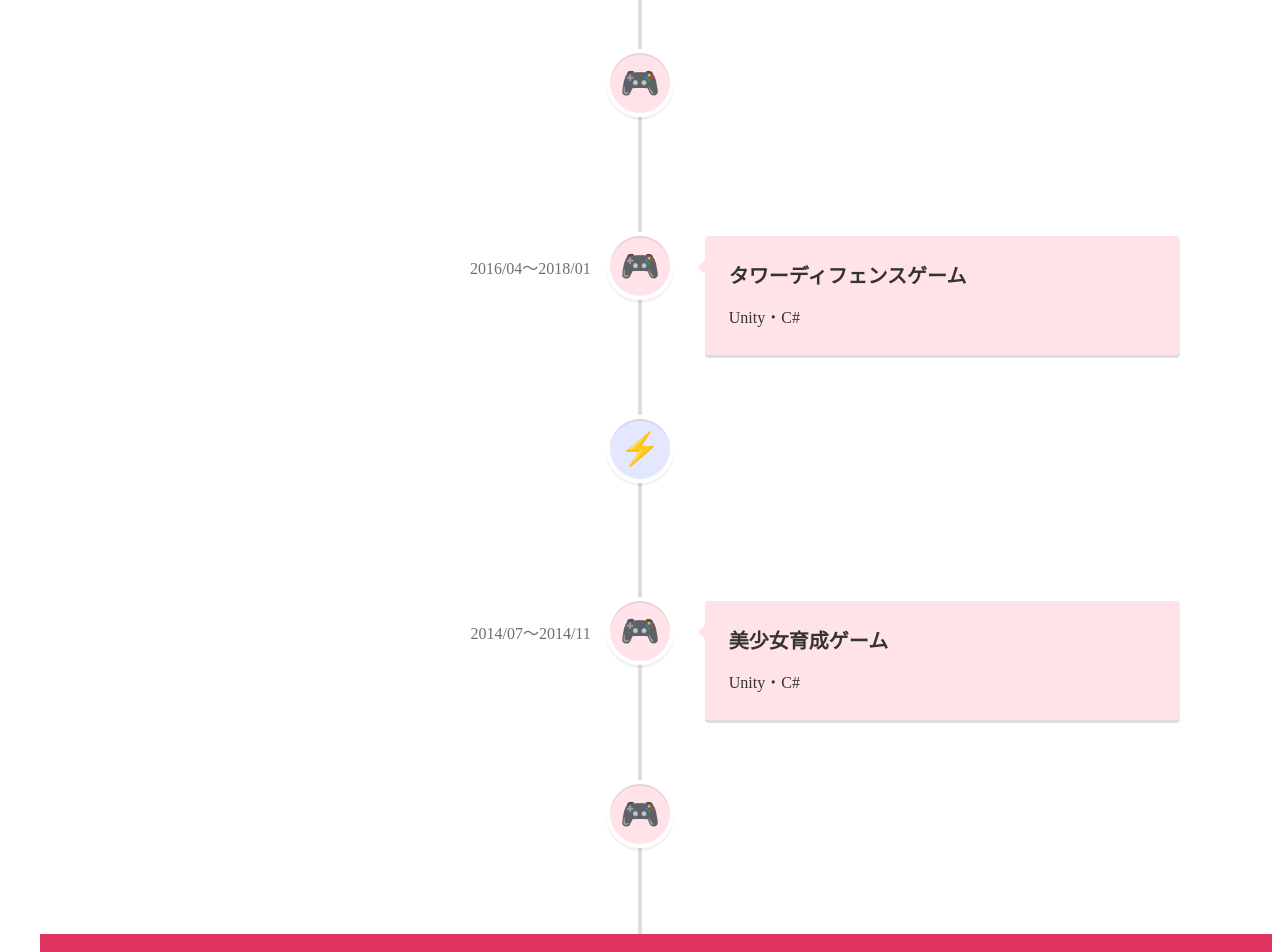
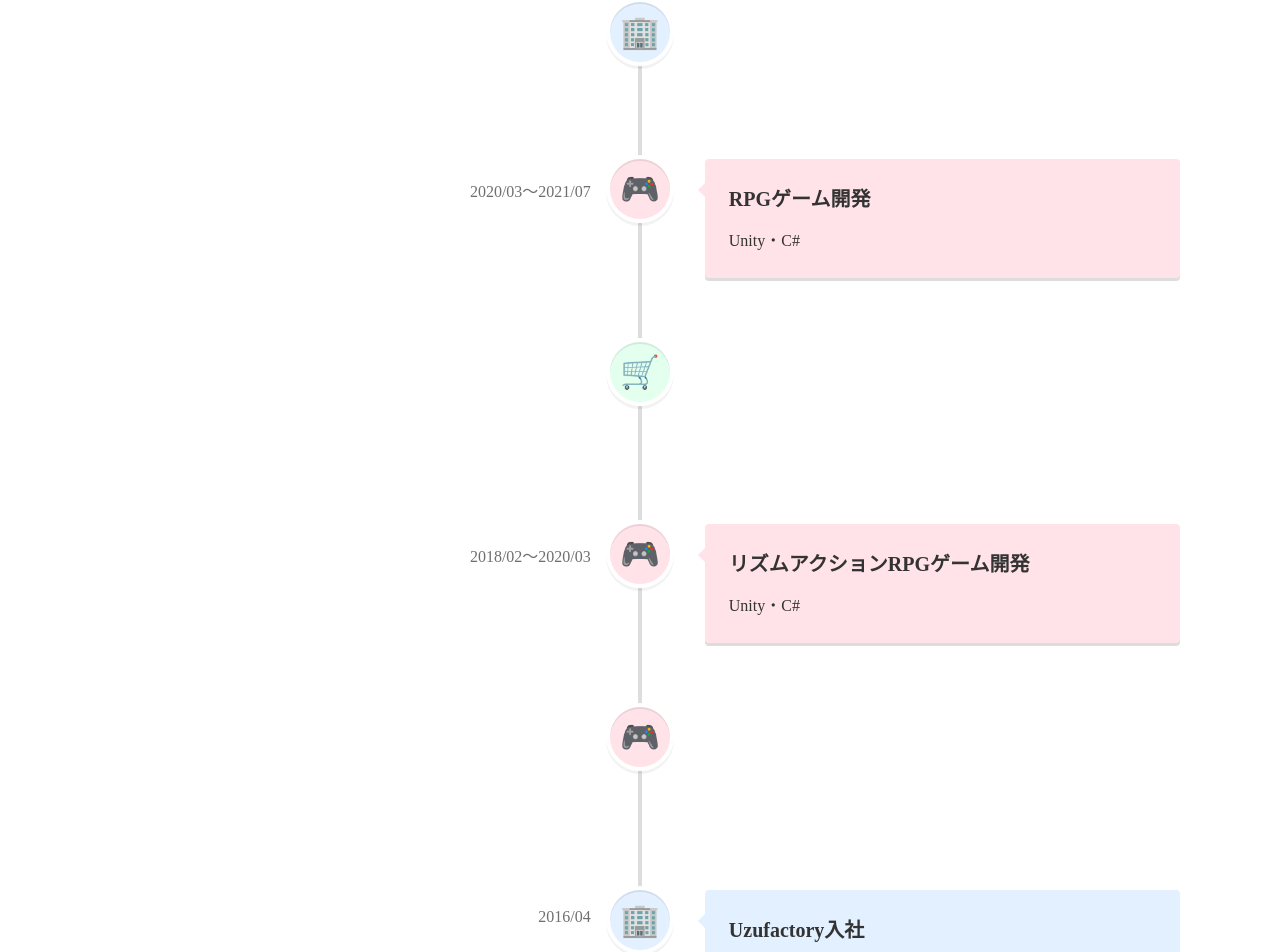
Before and after one commit to syosukecreator/sy-portfolio, a React (Vite) app: page /sy-portfolio/chronology in a window 1280 px wide. Shown: the part 813-1765 px from the top of the page. Built offline with nearby package versions, Linux system fonts and the light colour scheme.

Commit message:
重複している要素をまとめる

```diff
--- a/src/components/Chronology.tsx
+++ b/src/components/Chronology.tsx
@@ -4,78 +4,144 @@ import {
 } from "react-vertical-timeline-component";
 import "react-vertical-timeline-component/style.min.css";
 
+const colors = {
+  game: "#ffe3e8",
+  company: "#E3F0FF",
+};
+
+const icons = {
+  game: "🎮",
+  company: "🏢",
+};
+
 const timelineElements = [
   {
-    id: "nft-game",
+    id: "girl-game",
     date: "2024/06〜2025/01",
-    title: "美少女ゲーム",
+    title: "美少女ゲーム開発",
     description: "Unity・C#",
-    color: "#ffe3e8",
-    icon: "🎮",
+    color: colors.game,
+    icon: icons.game,
+  },
+  {
+    id: "cross-out",
+    date: "2023/12",
+    title: "クロスゲームズ退社",
+    description: "",
+    color: colors.company,
+    icon: icons.company,
   },
   {
     id: "nft-game",
     date: "2022/08〜2023/11",
-    title: "NFTゲーム",
+    title: "NFTゲーム開発",
     description: "Unity・C#",
-    color: "#ffe3e8",
-    icon: "🎮",
+    color: colors.game,
+    icon: icons.game,
+  },
+  {
+    id: "cross-in",
+    date: "2022/08",
+    title: "クロスゲームズ入社",
+    description: "",
+    color: colors.company,
+    icon: icons.company,
+  },
+  {
+    id: "uzu-out",
+    date: "2022/03",
+    title: "Uzufactory退社",
+    description: "",
+    color: colors.company,
+    icon: icons.company,
   },
   {
     id: "tower-defense-game",
     date: "2020/03〜2021/07",
-    title: "RPGゲーム",
+    title: "RPGゲーム開発",
     description: "Unity・C#",
-    color: "#ffe3e8",
-    icon: "🎮",
+    color: colors.game,
+    icon: icons.game,
   },
   {
     id: "meta-verse-shopping-mall-app",
     date: "2021/07〜2022/03",
-    title: "メタバースショッピングモールアプリ",
+    title: "メタバースショッピングモールアプリ開発",
     description: "Unity・C#",
-    color: "#E8FFE3",
+    color: "#E3FFED",
     icon: "🛒",
   },
   {
     id: "rithm-action-rpg-game",
     date: "2018/02〜2020/03",
-    title: "リズムアクションRPGゲーム",
+    title: "リズムアクションRPGゲーム開発",
     description: "Unity・C#",
-    color: "#ffe3e8",
-    icon: "🎮",
+    color: colors.game,
+    icon: icons.game,
   },
   {
     id: "tower-defense-game",
     date: "2016/04〜2018/01",
-    title: "タワーディフェンスゲーム",
+    title: "タワーディフェンスゲーム開発",
     description: "Unity・C#",
-    color: "#ffe3e8",
-    icon: "🎮",
+    color: colors.game,
+    icon: icons.game,
+  },
+  {
+    id: "uzu-in",
+    date: "2016/04",
+    title: "Uzufactory入社",
+    description: "",
+    color: colors.company,
+    icon: icons.company,
+  },
+  {
+    id: "serette-out",
+    date: "2015/08",
+    title: "セレッテ退社",
+    description: "",
+    color: colors.company,
+    icon: icons.company,
   },
   {
     id: "electricity-company",
     date: "2014/11〜2015/08",
-    title: "電⼒会社⽤Webアプリ",
+    title: "電⼒会社⽤Webアプリ開発",
     description: "Eclipse・Java",
-    color: "#E3E8FF",
+    color: "#FFFEE3",
     icon: "⚡",
   },
   {
     id: "girl-game",
     date: "2014/07〜2014/11",
-    title: "美少女育成ゲーム",
+    title: "美少女育成ゲーム開発",
     description: "Unity・C#",
-    color: "#ffe3e8",
-    icon: "🎮",
+    color: colors.game,
+    icon: icons.game,
   },
   {
     id: "snowboard-game",
     date: "2014/04〜2014/06",
-    title: "スノーボードゲーム",
+    title: "スノーボードゲーム開発",
     description: "Unity・C#・Android Studio",
-    color: "#ffe3e8",
-    icon: "🎮",
+    color: colors.game,
+    icon: icons.game,
+  },
+  {
+    id: "serette-in",
+    date: "2014/04",
+    title: "セレッテ入社",
+    description: "新卒入社",
+    color: colors.company,
+    icon: icons.company,
+  },
+  {
+    id: "birth",
+    date: "1990/07",
+    title: "生誕",
+    description: "この世に生まれる",
+    color: "#EDE3FF",
+    icon: "🎉",
   },
 ];
 
```
